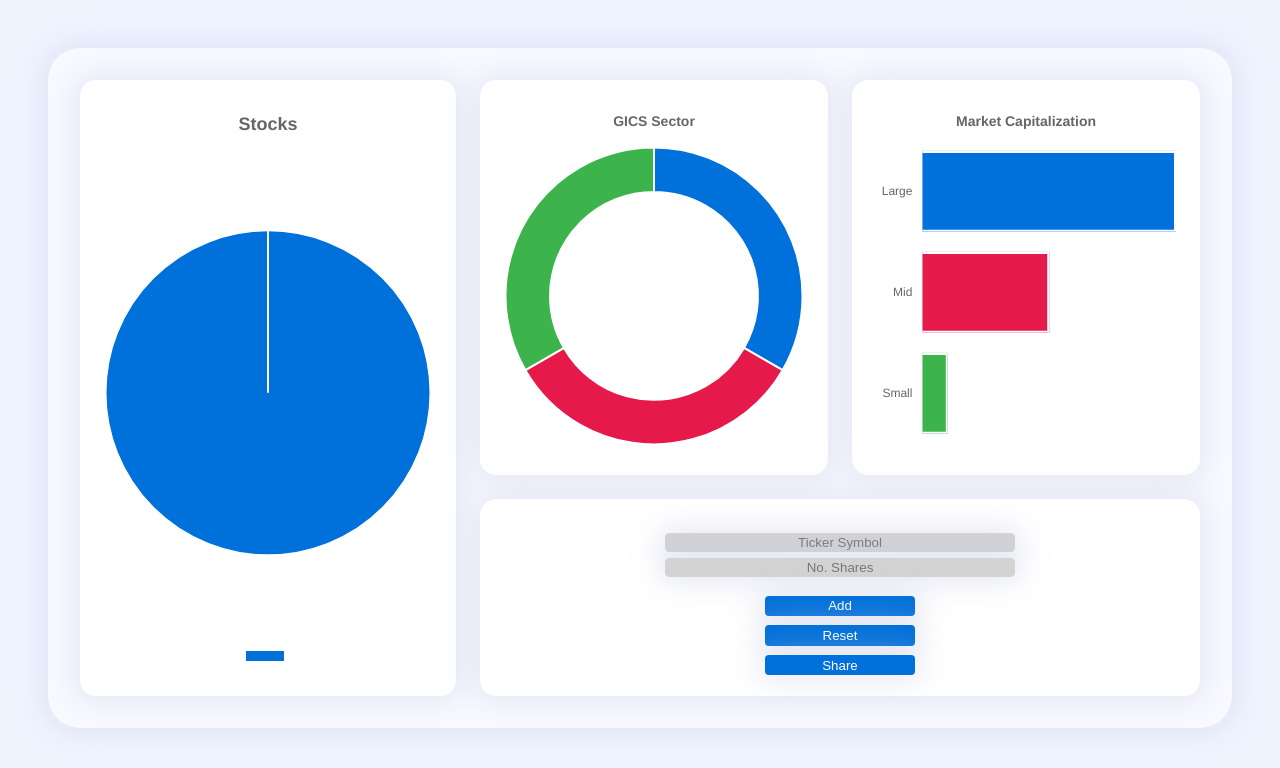
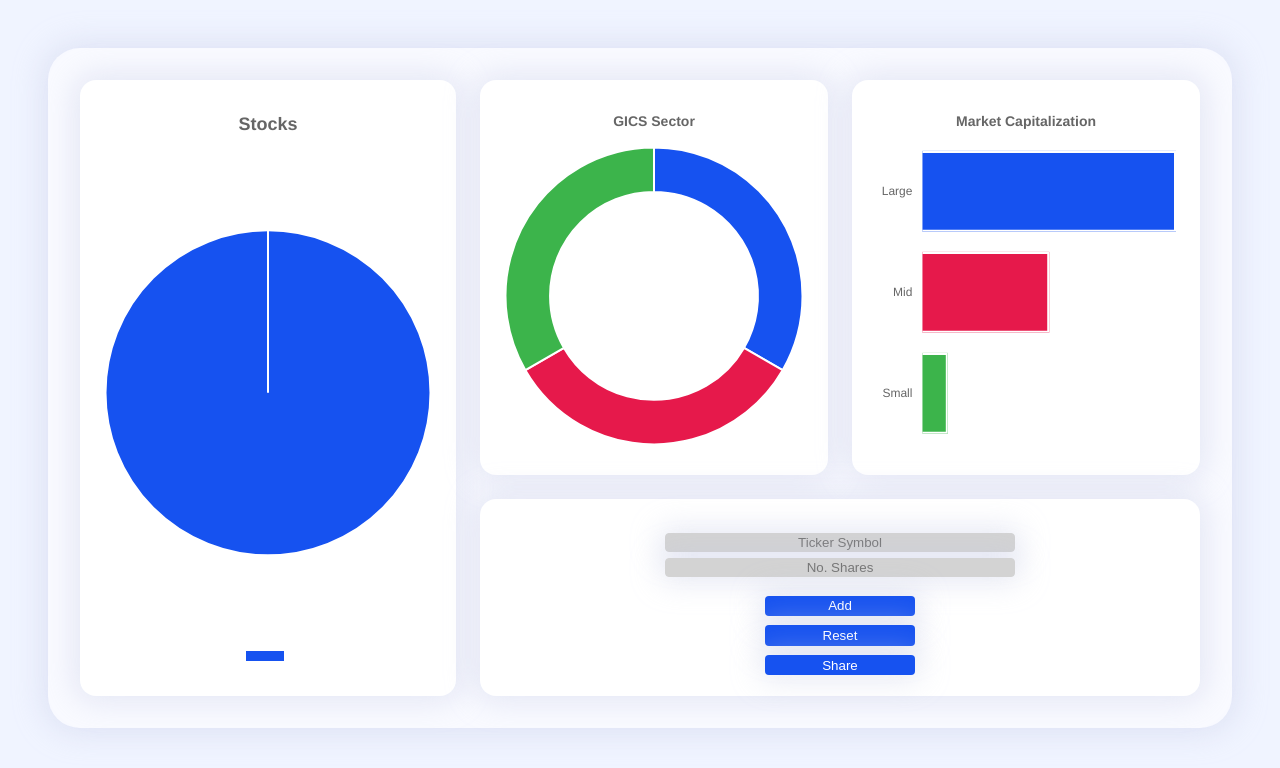
Before and after one commit to Tepeup/portfoliorater, a React (Create React App) app in the folder client/: page / in a window 1280 px wide. Shown: the top 768 px of the page. Built offline with nearby package versions, Linux system fonts and the light colour scheme.

Commit message:
changed blue

```diff
--- a/client/src/Components/Body/Body.component.jsx
+++ b/client/src/Components/Body/Body.component.jsx
@@ -535,7 +535,7 @@ class Body extends React.Component {
           hoverBorderWidth: 3,
           hoverBorderColor: "#FFF",
           backgroundColor: [
-            "#0070da",
+            "#1652F0",
             "#e6194b",
             "#3cb44b",
             "#ffd8b1",
@@ -573,7 +573,7 @@ class Body extends React.Component {
           hoverBorderWidth: 3,
           hoverBorderColor: "#FFF",
           backgroundColor: [
-            "#0070da",
+            "#1652F0",
             "#e6194b",
             "#3cb44b",
             "#ffd8b1",
@@ -611,7 +611,7 @@ class Body extends React.Component {
           hoverBorderWidth: 3,
           hoverBorderColor: "#FFF",
           backgroundColor: [
-            "#0070da",
+            "#1652F0",
             "#e6194b",
             "#3cb44b",
             "#ffd8b1",
--- a/client/src/Components/Body/Body.styles.scss
+++ b/client/src/Components/Body/Body.styles.scss
@@ -1,5 +1,5 @@
 $baseColor: #f9faff;
-$buttonColor: #0070da;
+$buttonColor: #1652f0;
 $boxshadow: 0 0 30px 5px rgba(194, 200, 228, 0.4);
 @import url("https://fonts.googleapis.com/css?family=Comfortaa");
 * {
--- a/client/src/Components/New/New.component.jsx
+++ b/client/src/Components/New/New.component.jsx
@@ -75,7 +75,7 @@ class New extends React.Component {
           hoverBorderWidth: 3,
           hoverBorderColor: "#FFF",
           backgroundColor: [
-            "#1171ba",
+            "#1652F0",
             "#e6194b",
             "#3cb44b",
             "#ffd8b1",
@@ -115,7 +115,7 @@ class New extends React.Component {
           hoverBorderWidth: 3,
           hoverBorderColor: "#FFF",
           backgroundColor: [
-            "#1171ba",
+            "#1652F0",
             "#e6194b",
             "#3cb44b",
             "#ffd8b1",
@@ -153,7 +153,7 @@ class New extends React.Component {
           hoverBorderWidth: 3,
           hoverBorderColor: "#FFF",
           backgroundColor: [
-            "#1171ba",
+            "#1652F0",
             "#e6194b",
             "#3cb44b",
             "#ffd8b1",
```
